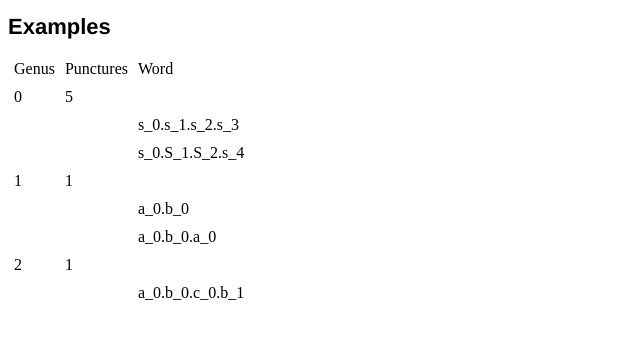
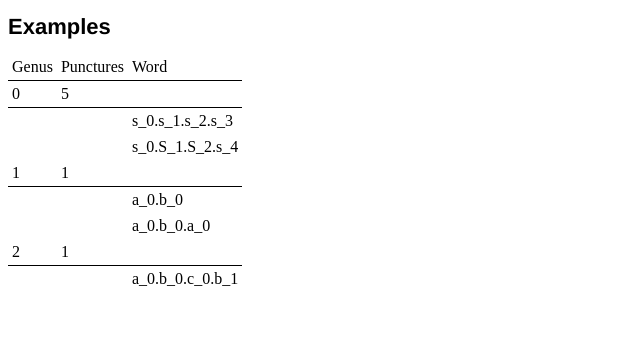
Before and after one commit to MarkCBell/periodic, a Django app: page /examples in a window 1280 px wide. Shown: the top 339 px of the page, without its empty margins (0-640 px from the left). Run offline with Django 3.2, Linux system fonts and the light colour scheme.

Commit message:
Better table.

```diff
--- a/quotient/templates/quotient/examples.html
+++ b/quotient/templates/quotient/examples.html
@@ -5,9 +5,9 @@
 {% block content %}
     <h1> Examples </h1>
     <table role="presentation" border="0" cellpadding="4" style="float: center;"> <tbody>
-        <tr> <td> Genus </td> <td> Punctures </td> <td> Word </td> </tr>
+        <tr class="separated"> <td> Genus </td> <td> Punctures </td> <td> Word </td> </tr>
         {% for g, p, words in examples %}
-        <tr> <td> {{ g }} </td> <td> {{ p }} </td> <td> </td> </tr>
+        <tr class="separated"> <td> {{ g }} </td> <td> {{ p }} </td> <td> </td> </tr>
             {% for word in words %}
                 <tr> <td> </td> <td> </td> <td> {{ word }} </td> </tr>
             {% endfor %}
--- a/quotient/templates/quotient/index.html
+++ b/quotient/templates/quotient/index.html
@@ -5,7 +5,7 @@
 {% block content %}
     <h1> Quotient Orbifolds </h1>
     <p>
-    Choose a surface S<sub>g,p</sub> by specifying a genus and number of punctures (we require that g &#x2265; 0, n > 0 and 6g - 3n + 6 > 0).
+    Choose a surface S<sub>g,n</sub> by specifying a genus and number of punctures (we require that g &#x2265; 0, n > 0 and 6g - 3n + 6 > 0).
     Then pick a word corresponding to a periodic mapping class in the generating set:
     <div> <img src="{% static 'surface.svg' %}" alt="Generating set" width=60% class="marginauto"> </div>
     For example, try <tt>a_0.b_0.c_0.b_1</tt> on S<sub>2,1</sub> or one of the other <a href="{% url 'examples' %}">examples</a>.</p>
--- a/static/style.css
+++ b/static/style.css
@@ -19,3 +19,12 @@ input[type=submit] {
     margin: 10px auto 20px;
     display: block;
 }
+
+tr.separated td {
+    border-bottom: 1px solid black;
+}
+
+table {
+    /* make the border continuous (without gaps between columns) */
+    border-collapse: collapse;
+}
```
